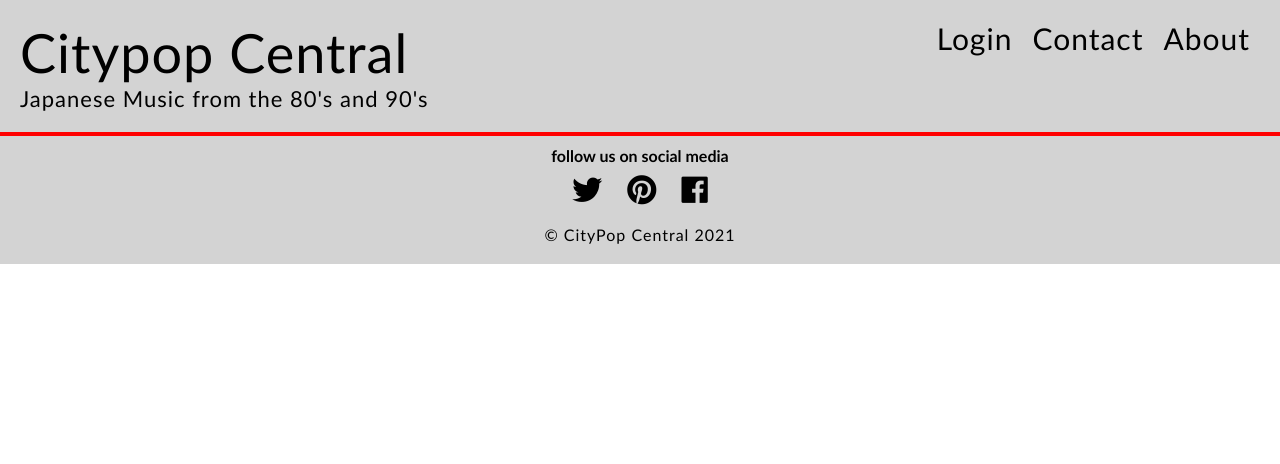
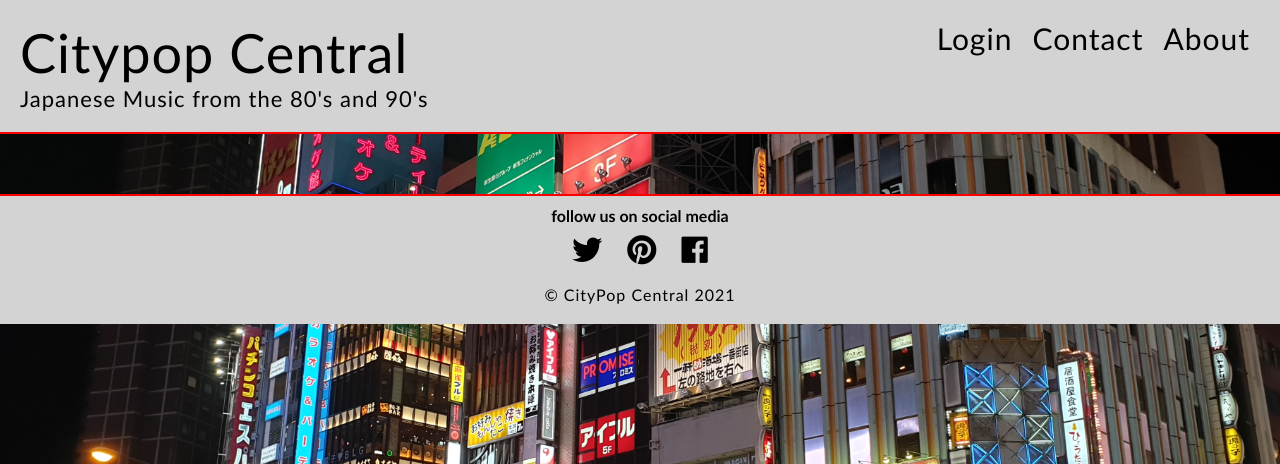
Before and after one commit to Eburonia/citypop-central, a Flask app: page /get_celebrities in a window 1280 px wide. Shown: the top 464 px of the page. Run offline with Flask 2, Linux system fonts and the light colour scheme; data that the repository does not hold is empty; some libraries are stand-ins or nearby versions.

Commit message:
feat: add background image

```diff
--- a/static/css/header.css
+++ b/static/css/header.css
@@ -11,6 +11,12 @@ Date: November 2021
     font-size: 20px;
 }
 
+body {
+    background: url('/static/img/hero-image.jpg') no-repeat center center;
+    background-attachment: fixed;
+    background-size: cover;
+    background-blend-mode: darken;
+}
 
 header {
     overflow: hidden;
@@ -56,3 +62,8 @@ header {
     font-size: 30px;
     letter-spacing: 1px;
 }
+
+
+#main-content {
+    padding: 30px;
+}
```
Also changed, not shown: static/img/hero-image.jpg (added).
